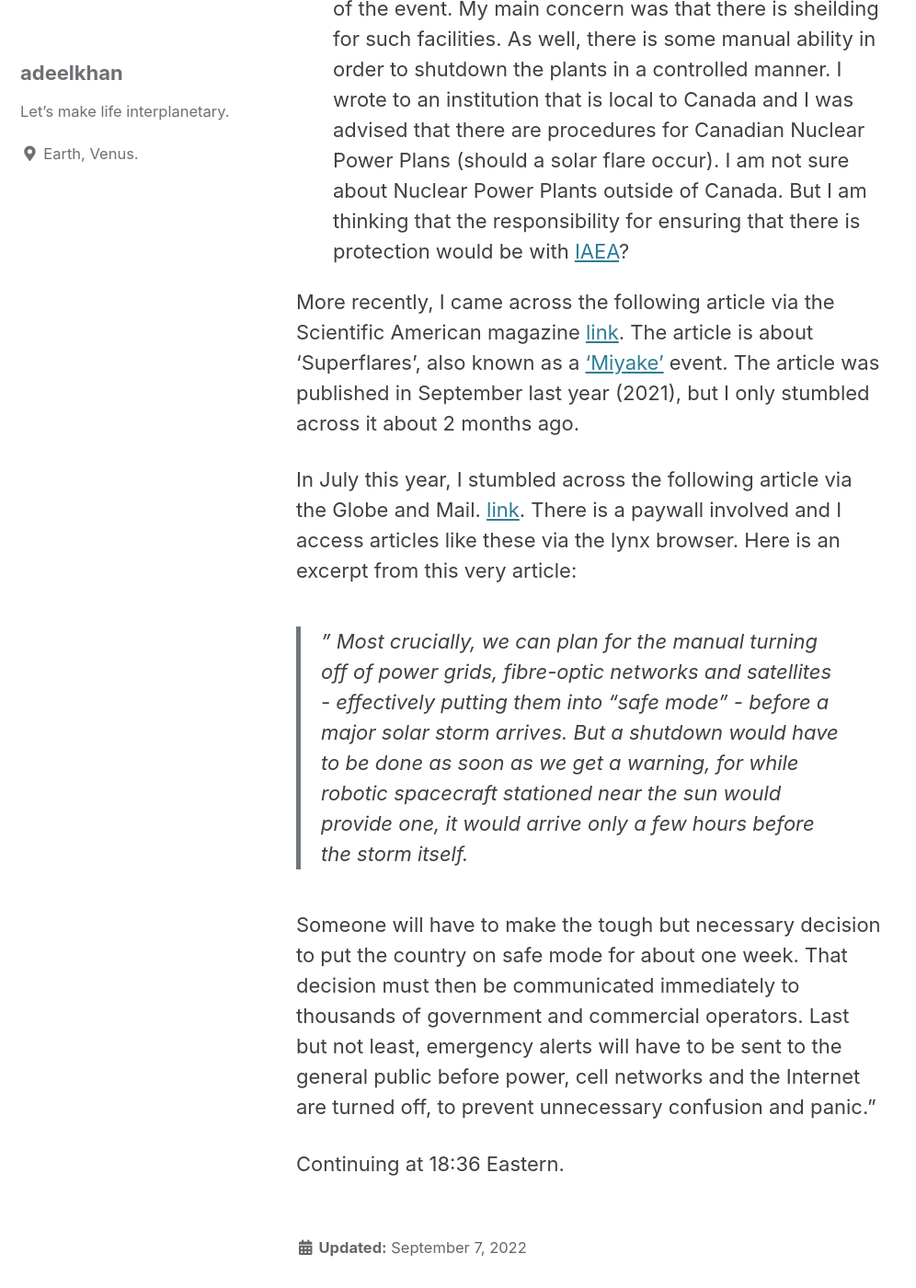
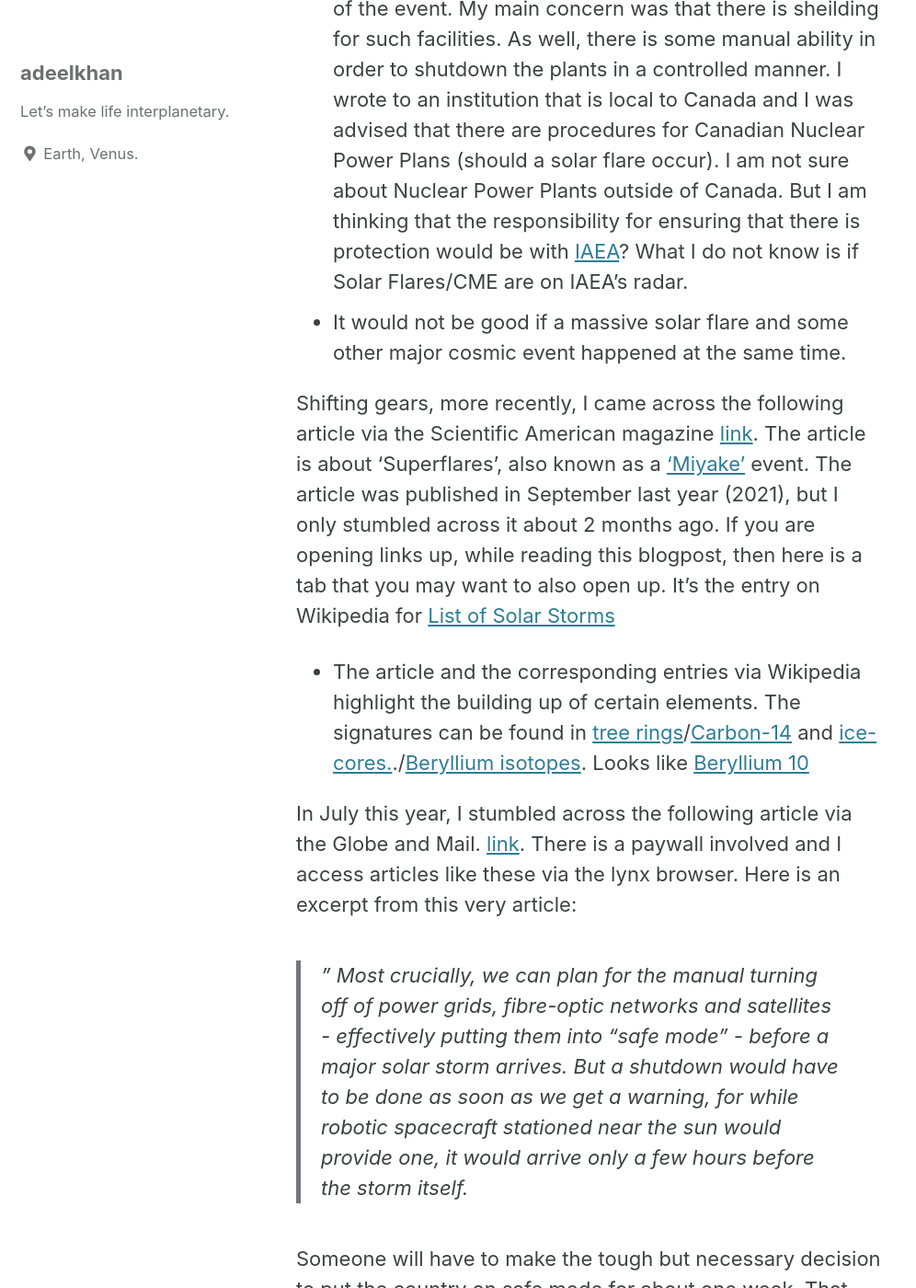
Before and after one commit to stellardreams/stellardreams.github.io, a Jekyll site: the page built from _posts/2022-09-07-Miyake-Events.md, in a window 1280 px wide and 1400 px high, scrolled down 1191 px. Shown: the whole window at 92% size, without its empty margins (0-996 px from the left). Built offline with Jekyll 4.4.1, drawn with Linux system fonts in a browser that asks for light colours; cached includes are drawn as plain includes; some of the changed text lies outside the part shown.

Commit message:
Update 2022-09-07-Miyake-Events.md
Updates.

```diff
--- a/_posts/2022-09-07-Miyake-Events.md
+++ b/_posts/2022-09-07-Miyake-Events.md
@@ -1,6 +1,6 @@
 [Solar Flares](https://en.wikipedia.org/wiki/Solar_flare) and [CME - Coronal Mass Ejections](https://en.wikipedia.org/wiki/Coronal_mass_ejection) are topics that we briefly looked at last year. As an aside, as of September last year I have been running with the two projects in an individual capacity.
 
-Coming back to the topic, I still have difficulty telling one event from another. So here is [an article](https://phys.org/news/2014-09-difference-cmes-solar-flares.html) that I Googled.
+Coming back to the topic, I still have difficulty distinguishing solar flares from CMEs. So here is [an article](https://phys.org/news/2014-09-difference-cmes-solar-flares.html) that I Googled.
 
 Note: I must state that this post is being made in good faith. At the same time, I do not have a background in [Heliophysics](https://en.wikipedia.org/wiki/Heliophysics) and associated areas. And so and as always, I am very open to criticism.
 
@@ -9,13 +9,12 @@ Note: I must state that this post is being made in good faith. At the same time,
 
 Initially:
 * I started thinking about shielding of some sorts.
-* Then I started thinking about atomic and nuclear facilities. Based on the information highlighted in the following [link](https://world-nuclear.org/information-library/current-and-future-generation/plans-for-new-reactors-worldwide.aspx#:~:text=Today%20there%20are%20about%20440,10%25%20of%20the%20world%27s%20electricity.), there are 400 such locations around the world. I am not sure what the impact on the nuclear facilities would be and contingent upon the scale/scope of the event. My main concern was that there is sheilding for such facilities. As well, there is some manual ability in order to shutdown the plants in a controlled manner. I wrote to an institution that is local to Canada and I was advised that there are procedures for Canadian Nuclear Power Plans (should a solar flare occur). I am not sure about Nuclear Power Plants outside of Canada. But I am thinking that the responsibility for ensuring that there is protection would be with [IAEA](https://www.iaea.org/)?
+* Then I started thinking about atomic and nuclear facilities. Based on the information highlighted in the following [link](https://world-nuclear.org/information-library/current-and-future-generation/plans-for-new-reactors-worldwide.aspx#:~:text=Today%20there%20are%20about%20440,10%25%20of%20the%20world%27s%20electricity.), there are 400 such locations around the world. I am not sure what the impact on the nuclear facilities would be and contingent upon the scale/scope of the event. My main concern was that there is sheilding for such facilities. As well, there is some manual ability in order to shutdown the plants in a controlled manner. I wrote to an institution that is local to Canada and I was advised that there are procedures for Canadian Nuclear Power Plans (should a solar flare occur). I am not sure about Nuclear Power Plants outside of Canada. But I am thinking that the responsibility for ensuring that there is protection would be with [IAEA](https://www.iaea.org/)? What I do not know is if Solar Flares/CME are on IAEA's radar.
+* It would not be good if a massive solar flare and some other major cosmic event happened at the same time.
 
 
-
-
-More recently, I came across the following article via the Scientific American magazine [link](https://www.scientificamerican.com/article/solar-superflares-rocked-earth-less-than-10-000-years-ago-and-could-strike-again/). The article is about 'Superflares', also known as a ['Miyake'](https://en.wikipedia.org/wiki/774%E2%80%93775_carbon-14_spike) event. The article was published in September last year (2021), but I only stumbled across it about 2 months ago.
-
+Shifting gears, more recently, I came across the following article via the Scientific American magazine [link](https://www.scientificamerican.com/article/solar-superflares-rocked-earth-less-than-10-000-years-ago-and-could-strike-again/). The article is about 'Superflares', also known as a ['Miyake'](https://en.wikipedia.org/wiki/774%E2%80%93775_carbon-14_spike) event. The article was published in September last year (2021), but I only stumbled across it about 2 months ago. If you are opening links up, while reading this blogpost, then here is a tab that you may want to also open up. It's the entry on Wikipedia for [List of Solar Storms](https://en.wikipedia.org/wiki/List_of_solar_storms)
+* The article and the corresponding entries via Wikipedia highlight the building up of certain elements. The signatures can be found in [tree rings](https://en.wikipedia.org/wiki/Dendrochronology)/[Carbon-14](https://en.wikipedia.org/wiki/Carbon-14) and [ice-cores.](https://en.wikipedia.org/wiki/Ice_core)./[Beryllium isotopes](https://en.wikipedia.org/wiki/Beryllium). Looks like [Beryllium 10](https://en.wikipedia.org/wiki/Beryllium-10)
 
 
 In July this year, I stumbled across the following article via the Globe and Mail. [link](https://www.theglobeandmail.com/opinion/article-a-major-solar-storm-can-strike-earth-we-need-to-be-ready/). There is a paywall involved and I access articles like these via the lynx browser. Here is an excerpt from this very article:
@@ -30,4 +29,4 @@ In July this year, I stumbled across the following article via the Globe and Mai
 
 
 
-Continuing at 18:36 Eastern.
+Continuing at 18:55 Eastern.
```
